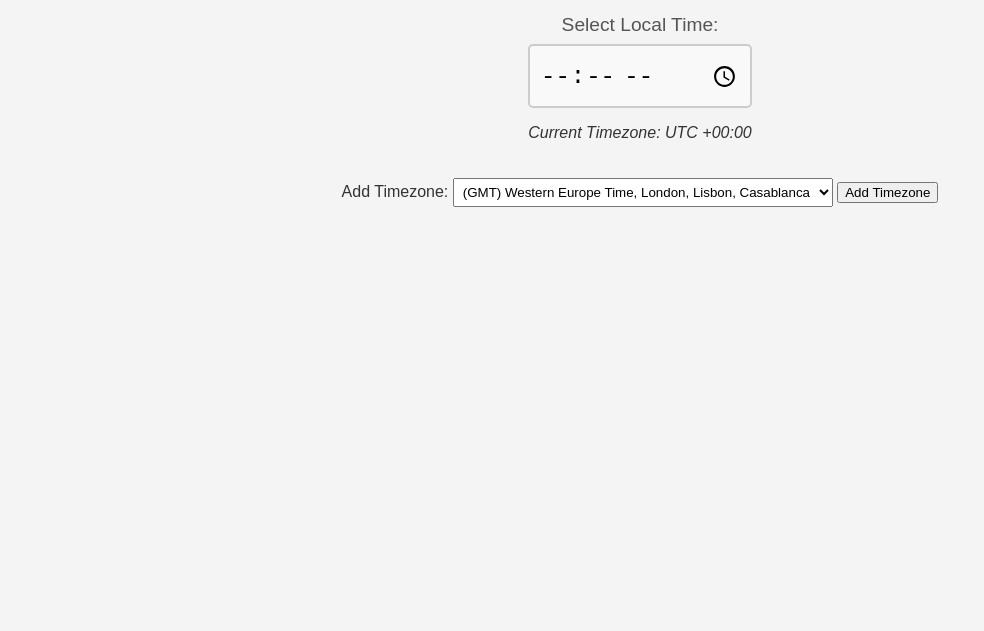
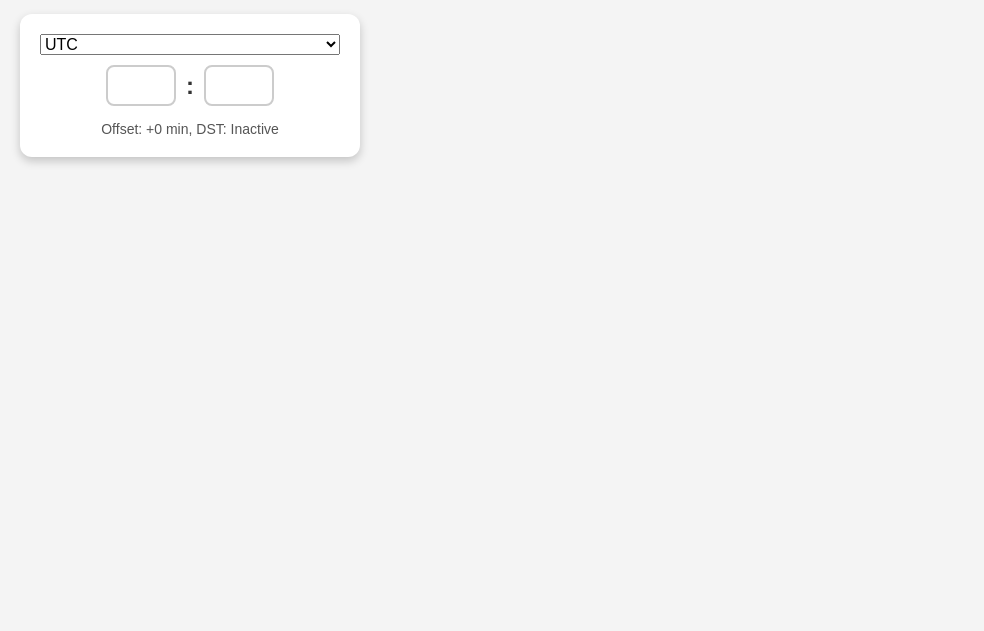
Before and after one commit to kartikg33/timesync, a plain HTML site: page index.html in a window 1280 px wide. Shown: the part 209-840 px from the top of the page, without its empty margins (0-984 px from the left). Drawn offline with Linux system fonts and the light colour scheme.

Commit message:
added new widgets script and moved add timezone button to the top with the other buttons

```diff
--- a/index.html
+++ b/index.html
@@ -31,7 +31,7 @@ along with this program. If not, see <https://www.gnu.org/licenses/>.
             <h3>Time Zones, Simplified.</h3>
         </div>
 
-        <div class="support">
+        <div class="actions">
             <a href="https://github.com/kartikg33/timesync" target="_blank" class="button">
                 <img src="https://img.icons8.com/nolan/64/github.png" alt="contribute" />
                 <span>Contribute</span>
@@ -41,69 +41,46 @@ along with this program. If not, see <https://www.gnu.org/licenses/>.
                 <img src="https://img.icons8.com/nolan/64/trust.png" alt="sponsor" />
                 <span>Sponsor</span>
             </a>
+
+            <a target="_blank" class="button" id="add-widget-button">
+                <img src="https://img.icons8.com/nolan/64/add.png" alt="add" />
+                <span>Add Timezone</span>
+            </a>
         </div>
 
-        <!-- Local Time Selector -->
-        <div class="local-time">
-            <label for="local-time">Select Local Time:</label>
-            <input type="time" id="local-time" value="12:00">
-            <p><i><span id="current-timezone-offset"></span></i></p>
-        </div>
-
-        <!-- Add Timezone -->
-        <div class="add-timezone">
-            <label for="timezone-offset">Add Timezone:</label>
-            <select name="timezone_offset" id="timezone-offset" class="span5">
-              <option value="-12:00">(GMT -12:00) Eniwetok, Kwajalein</option>
-              <option value="-11:00">(GMT -11:00) Midway Island, Samoa</option>
-              <option value="-10:00">(GMT -10:00) Hawaii</option>
-              <option value="-09:50">(GMT -9:30) Taiohae</option>
-              <option value="-09:00">(GMT -9:00) Alaska</option>
-              <option value="-08:00">(GMT -8:00) Pacific Time (US & Canada)</option>
-              <option value="-07:00">(GMT -7:00) Mountain Time (US & Canada)</option>
-              <option value="-06:00">(GMT -6:00) Central Time (US & Canada), Mexico City</option>
-              <option value="-05:00">(GMT -5:00) Eastern Time (US & Canada), Bogota, Lima</option>
-              <option value="-04:50">(GMT -4:30) Caracas</option>
-              <option value="-04:00">(GMT -4:00) Atlantic Time (Canada), Caracas, La Paz</option>
-              <option value="-03:50">(GMT -3:30) Newfoundland</option>
-              <option value="-03:00">(GMT -3:00) Brazil, Buenos Aires, Georgetown</option>
-              <option value="-02:00">(GMT -2:00) Mid-Atlantic</option>
-              <option value="-01:00">(GMT -1:00) Azores, Cape Verde Islands</option>
-              <option value="+00:00" selected="selected">(GMT) Western Europe Time, London, Lisbon, Casablanca</option>
-              <option value="+01:00">(GMT +1:00) Brussels, Copenhagen, Madrid, Paris</option>
-              <option value="+02:00">(GMT +2:00) Kaliningrad, South Africa</option>
-              <option value="+03:00">(GMT +3:00) Baghdad, Riyadh, Moscow, St. Petersburg</option>
-              <option value="+03:50">(GMT +3:30) Tehran</option>
-              <option value="+04:00">(GMT +4:00) Abu Dhabi, Muscat, Baku, Tbilisi</option>
-              <option value="+04:50">(GMT +4:30) Kabul</option>
-              <option value="+05:00">(GMT +5:00) Ekaterinburg, Islamabad, Karachi, Tashkent</option>
-              <option value="+05:50">(GMT +5:30) Bombay, Calcutta, Madras, New Delhi</option>
-              <option value="+05:75">(GMT +5:45) Kathmandu, Pokhara</option>
-              <option value="+06:00">(GMT +6:00) Almaty, Dhaka, Colombo</option>
-              <option value="+06:50">(GMT +6:30) Yangon, Mandalay</option>
-              <option value="+07:00">(GMT +7:00) Bangkok, Hanoi, Jakarta</option>
-              <option value="+08:00">(GMT +8:00) Beijing, Perth, Singapore, Hong Kong</option>
-              <option value="+08:75">(GMT +8:45) Eucla</option>
-              <option value="+09:00">(GMT +9:00) Tokyo, Seoul, Osaka, Sapporo, Yakutsk</option>
-              <option value="+09:50">(GMT +9:30) Adelaide, Darwin</option>
-              <option value="+10:00">(GMT +10:00) Eastern Australia, Guam, Vladivostok</option>
-              <option value="+10:50">(GMT +10:30) Lord Howe Island</option>
-              <option value="+11:00">(GMT +11:00) Magadan, Solomon Islands, New Caledonia</option>
-              <option value="+11:50">(GMT +11:30) Norfolk Island</option>
-              <option value="+12:00">(GMT +12:00) Auckland, Wellington, Fiji, Kamchatka</option>
-              <option value="+12:75">(GMT +12:45) Chatham Islands</option>
-              <option value="+13:00">(GMT +13:00) Apia, Nukualofa</option>
-              <option value="+14:00">(GMT +14:00) Line Islands, Tokelau</option>
-            </select>
-            <button id="add-timezone-btn">Add Timezone</button>
-        </div>
-
-        <!-- Timezone Cards -->
-        <div id="timezone-cards" class="cards">
-            <!-- Cards will be dynamically added here -->
+        <div id="widgets-container">
+            <div id="widget-container-local"></div>
+            <!-- Other widgets will be dynamically added here -->
         </div>
     </div>
 
-    <script src="script.js"></script>
+    <script src="widget.js"></script>
+    <script>
+        // Initialize default widgets
+        const localTimeWidget = new TimeSelectorWidget('widget-container-local', 'UTC');
+
+        // update local time widget
+        const localTime = new Date().toLocaleTimeString([], { hour: '2-digit', minute: '2-digit' });
+        const [localHours, localMinutes] = localTime.split(':').map(Number);
+        localTimeWidget.updateWidgetTime(localHours * 60 + localMinutes);
+        localTimeWidget.hour = localHours;
+        localTimeWidget.minute = localMinutes;
+
+        // Add default widgets to the global list for synchronization
+        TimeSelectorWidget.instances.push(localTimeWidget);
+
+        // Add event listener to dynamically create new widgets
+        const addWidgetButton = document.getElementById('add-widget-button');
+        addWidgetButton.addEventListener('click', () => {
+        const container = document.getElementById('widgets-container');
+        const newWidgetId = `widget-container-${Date.now()}`; // Unique ID for the new widget
+        const newWidgetDiv = document.createElement('div');
+        newWidgetDiv.id = newWidgetId;
+        container.appendChild(newWidgetDiv);
+
+        const newWidget = new TimeSelectorWidget(newWidgetId, 'UTC');
+        TimeSelectorWidget.instances.push(newWidget); // Add the new widget to the global list
+        });
+    </script>
 </body>
 </html>
--- a/styles.css
+++ b/styles.css
@@ -146,7 +146,7 @@ box-shadow: 0 8px 16px rgba(0, 0, 0, 0.15);
 }
 
 /* Link button styles */
-.support {
+.actions {
 margin: 0;
 padding-top: 5px;
 padding-bottom: 30px;
@@ -154,10 +154,10 @@ text-align: center;
 font-family: 'Arial', sans-serif;
 }
 
-.support .button {
+.actions .button {
 display: inline-flex;
 align-items: center;
-background-color: #f3e9fd;
+background-color: white;
 color: #6e5494; /* GitHub's purple color */
 font-size: 18px;
 font-weight: bold;
@@ -168,17 +168,68 @@ cursor: pointer;
 transition: all 0.3s ease;
 }
 
-.support .button img {
+.actions .button img {
 width: 32px;
 height: 32px;
 margin-right: 10px; /* Space between logo and text */
 }
 
-.support .button span {
+.actions .button span {
 display: inline-block;
 }
 
-.support .button:hover {
-background-color: #bb9be6; /* Darker shade for hover effect */
-box-shadow: 0 6px 10px rgba(0, 0, 0, 0.2);
+.actions .button:hover {
+background-color: #f3e9fd; /* Darker shade for hover effect */
 }
+
+/* Main widget container styles */
+.time-selector {
+display: flex;
+flex-direction: column;
+align-items: center;
+background: #fff;
+border-radius: 12px;
+box-shadow: 0 4px 10px rgba(0, 0, 0, 0.2);
+padding: 20px;
+margin-bottom: 20px;
+width: 300px;
+}
+
+/* Time input styles */
+.time-inputs {
+display: flex;
+align-items: center;
+margin-bottom: 15px;
+}
+
+.time-inputs select {
+font-size: 24px;
+font-weight: bold;
+padding: 5px;
+width: 70px;
+text-align: center;
+border: 2px solid #ccc;
+border-radius: 8px;
+appearance: none;
+cursor: pointer;
+background-color: transparent;
+}
+
+.time-colon {
+font-size: 24px;
+font-weight: bold;
+margin: 0 10px;
+}
+
+/* Timezone selector dropdown */
+.timezone-selector {
+margin-bottom: 10px;
+font-size: 16px;
+width: 100%;
+}
+
+/* Offset and DST label styles */
+.offset-label {
+font-size: 14px;
+color: #555;
+}
--- /dev/null
+++ b/widget.js
@@ -0,0 +1,139 @@
+/*
+* Copyright (C) 2024 Kartik Gohil
+*
+* This program is free software: you can redistribute it and/or modify
+* it under the terms of the GNU General Public License as published by
+* the Free Software Foundation, either version 3 of the License, or
+* (at your option) any later version.
+*
+* This program is distributed in the hope that it will be useful,
+* but WITHOUT ANY WARRANTY; without even the implied warranty of
+* MERCHANTABILITY or FITNESS FOR A PARTICULAR PURPOSE. See the
+* GNU General Public License for more details.
+*
+* You should have received a copy of the GNU General Public License
+* along with this program. If not, see <https://www.gnu.org/licenses/>.
+*/
+
+class TimeSelectorWidget {
+constructor(containerId, initialTimezone = 'UTC') {
+    this.container = document.getElementById(containerId);
+    this.timezone = initialTimezone;
+    this.offsetMinutes = 0;
+    this.dstActive = false;
+    this.render();
+    this.attachListeners();
+    this.updateOffset();
+}
+
+render() {
+    const widget = document.createElement('div');
+    widget.className = 'time-selector';
+    widget.innerHTML = `
+    <select class="timezone-selector">
+        ${this.generateTimezoneOptions()}
+    </select>
+    <div class="time-inputs">
+        <select class="hour-select">
+        ${this.generateOptions(0, 23)}
+        </select>
+        <div class="time-colon">:</div>
+        <select class="minute-select">
+        ${this.generateOptions(0, 59)}
+        </select>
+    </div>
+    <div class="offset-label">
+        Offset: <span class="offset-value"></span>, DST: <span class="dst-status"></span>
+    </div>
+    `;
+    this.container.appendChild(widget);
+}
+
+generateOptions(min, max) {
+    let options = '';
+    for (let i = min; i <= max; i++) {
+    const value = i.toString().padStart(2, '0');
+    options += `<option value="${value}">${value}</option>`;
+    }
+    return options;
+}
+
+generateTimezoneOptions() {
+    const timezones = [
+    { name: 'UTC', offset: 0 },
+    { name: 'UTC+4', offset: 240 },
+    { name: 'UTC+5:30', offset: 330 },
+    { name: 'UTC-5', offset: -300 },
+    { name: 'UTC+1 (DST)', offset: 60, dst: true },
+    { name: 'UTC-7', offset: -420 },
+    { name: 'UTC+2', offset: 120 }
+    ];
+
+    return timezones
+    .map(
+        (tz) =>
+        `<option value="${tz.offset}" data-dst="${tz.dst || false}">${tz.name}</option>`
+    )
+    .join('');
+}
+
+attachListeners() {
+    const hourSelect = this.container.querySelector('.hour-select');
+    const minuteSelect = this.container.querySelector('.minute-select');
+    const timezoneSelect = this.container.querySelector('.timezone-selector');
+
+    const onTimeChange = () => {
+    const hours = parseInt(hourSelect.value, 10);
+    const minutes = parseInt(minuteSelect.value, 10);
+    this.updateAllWidgets(hours, minutes);
+    };
+
+    const onTimezoneChange = () => {
+    const selectedOption = timezoneSelect.options[timezoneSelect.selectedIndex];
+    this.offsetMinutes = parseInt(selectedOption.value, 10);
+    this.dstActive = selectedOption.getAttribute('data-dst') === 'true';
+    this.updateOffset();
+    this.updateAllWidgets(
+        parseInt(hourSelect.value, 10),
+        parseInt(minuteSelect.value, 10)
+    );
+    };
+
+    hourSelect.addEventListener('change', onTimeChange);
+    minuteSelect.addEventListener('change', onTimeChange);
+    timezoneSelect.addEventListener('change', onTimezoneChange);
+}
+
+updateOffset() {
+    const offsetLabel = this.container.querySelector('.offset-value');
+    const dstLabel = this.container.querySelector('.dst-status');
+
+    offsetLabel.textContent = `${this.offsetMinutes >= 0 ? '+' : ''}${this.offsetMinutes} min`;
+    dstLabel.textContent = this.dstActive ? 'Active' : 'Inactive';
+}
+
+updateAllWidgets(hours, minutes) {
+    const utcMinutes = hours * 60 + minutes - this.offsetMinutes;
+
+    TimeSelectorWidget.instances.forEach((widget) => {
+    if (widget !== this) {
+        widget.updateWidgetTime(utcMinutes);
+    }
+    });
+}
+
+updateWidgetTime(utcMinutes) {
+    const localMinutes = (utcMinutes + this.offsetMinutes + 1440) % 1440;
+    const hours = Math.floor(localMinutes / 60);
+    const minutes = localMinutes % 60;
+
+    const hourSelect = this.container.querySelector('.hour-select');
+    const minuteSelect = this.container.querySelector('.minute-select');
+
+    hourSelect.value = hours.toString().padStart(2, '0');
+    minuteSelect.value = minutes.toString().padStart(2, '0');
+}
+}
+
+// Static property to keep track of all widget instances
+TimeSelectorWidget.instances = [];
```
